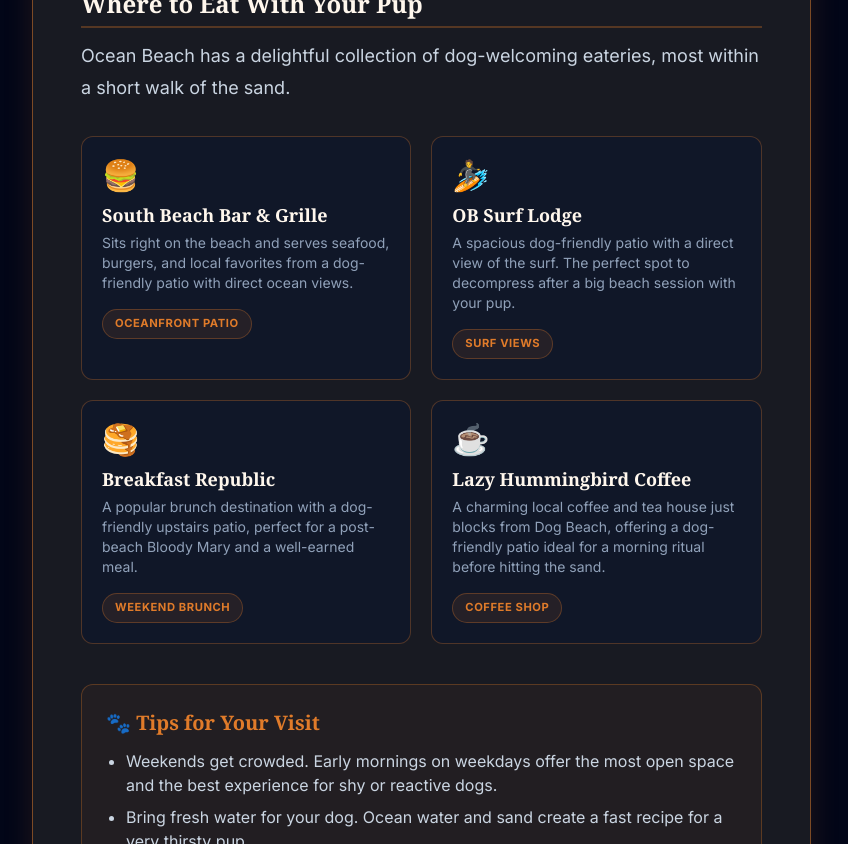
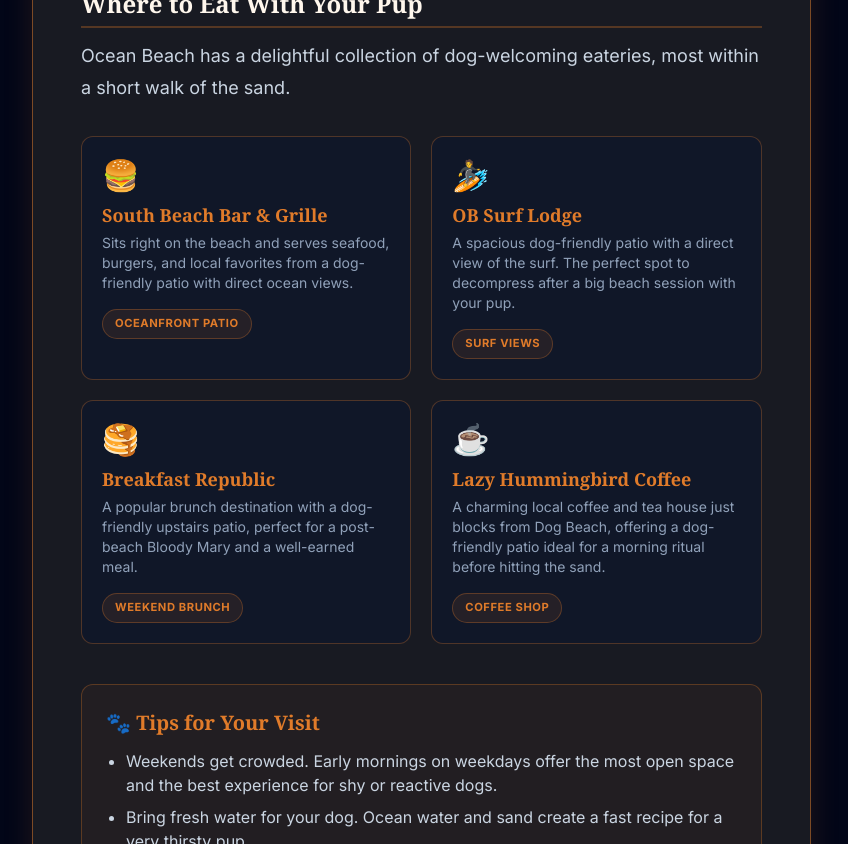
Before and after one commit to blakeo00/eztravelz, a Next.js app: page /pet-travel in a window 1280 px wide. Shown: the part 3640-4484 px from the top of the page, without its empty margins (0-848 px from the left). Built offline with nearby package versions, Linux system fonts and the light colour scheme.

Commit message:
feat: make hotel and restaurant cards fully clickable

```diff
--- a/src/components/DogBeachArticle.tsx
+++ b/src/components/DogBeachArticle.tsx
@@ -77,41 +77,41 @@ export default function DogBeachArticle() {
 
                 {/* Lodging Cards */}
                 <div className="grid grid-cols-1 md:grid-cols-2 gap-5 my-8 not-prose">
-                    <div className="bg-slate-900/80 border border-[#e07b2a]/30 rounded-xl p-5 hover:bg-slate-800/80 hover:border-[#e07b2a] hover:shadow-[0_0_15px_rgba(224,123,42,0.2)] hover:-translate-y-1 transition-all duration-300">
+                    <a href="https://oceanvillainn.com/" target="_blank" rel="noopener noreferrer" className="block group bg-slate-900/80 border border-[#e07b2a]/30 rounded-xl p-5 hover:bg-slate-800/80 hover:border-[#e07b2a] hover:shadow-[0_0_15px_rgba(224,123,42,0.2)] hover:-translate-y-1 transition-all duration-300">
                         <div className="text-3xl mb-2">🏨</div>
-                        <h3 className="font-serif text-lg text-[#e07b2a] font-bold mb-1 hover:text-[#f3954a] transition-colors"><a href="https://oceanvillainn.com/" target="_blank" rel="noopener noreferrer">Ocean Villa Inn on Dog Beach</a></h3>
+                        <h3 className="font-serif text-lg text-[#e07b2a] font-bold mb-1 group-hover:text-[#f3954a] transition-colors">Ocean Villa Inn on Dog Beach</h3>
                         <p className="text-sm text-slate-400 mb-3">
                             Located directly across the street from Dog Beach, this property features a fenced dog run, grassy walking space, a luxurious dog wash, tile floors, and complimentary treats in the lobby.
                         </p>
                         <span className="inline-block text-[0.7rem] font-bold tracking-wider uppercase bg-[#e07b2a]/10 border border-[#e07b2a]/30 text-[#e07b2a] py-1 px-3 rounded-full">Directly on Beach</span>
-                    </div>
+                    </a>
 
-                    <div className="bg-slate-900/80 border border-[#e07b2a]/30 rounded-xl p-5 hover:bg-slate-800/80 hover:border-[#e07b2a] hover:shadow-[0_0_15px_rgba(224,123,42,0.2)] hover:-translate-y-1 transition-all duration-300">
+                    <a href="https://www.obhotel.com/" target="_blank" rel="noopener noreferrer" className="block group bg-slate-900/80 border border-[#e07b2a]/30 rounded-xl p-5 hover:bg-slate-800/80 hover:border-[#e07b2a] hover:shadow-[0_0_15px_rgba(224,123,42,0.2)] hover:-translate-y-1 transition-all duration-300">
                         <div className="text-3xl mb-2">🌊</div>
-                        <h3 className="font-serif text-lg text-[#e07b2a] font-bold mb-1 hover:text-[#f3954a] transition-colors"><a href="https://www.obhotel.com/" target="_blank" rel="noopener noreferrer">Ocean Beach Hotel</a></h3>
+                        <h3 className="font-serif text-lg text-[#e07b2a] font-bold mb-1 group-hover:text-[#f3954a] transition-colors">Ocean Beach Hotel</h3>
                         <p className="text-sm text-slate-400 mb-3">
                             Situated at 5080 Newport Avenue with beach access, all ground-floor patio rooms welcome up to two dogs at no extra fee. Expect stunning patio views of the Pacific.
                         </p>
                         <span className="inline-block text-[0.7rem] font-bold tracking-wider uppercase bg-[#e07b2a]/10 border border-[#e07b2a]/30 text-[#e07b2a] py-1 px-3 rounded-full">No Pet Fee</span>
-                    </div>
+                    </a>
 
-                    <div className="bg-slate-900/80 border border-[#e07b2a]/30 rounded-xl p-5 hover:bg-slate-800/80 hover:border-[#e07b2a] hover:shadow-[0_0_15px_rgba(224,123,42,0.2)] hover:-translate-y-1 transition-all duration-300">
+                    <a href="https://www.thedana.com/" target="_blank" rel="noopener noreferrer" className="block group bg-slate-900/80 border border-[#e07b2a]/30 rounded-xl p-5 hover:bg-slate-800/80 hover:border-[#e07b2a] hover:shadow-[0_0_15px_rgba(224,123,42,0.2)] hover:-translate-y-1 transition-all duration-300">
                         <div className="text-3xl mb-2">⛵</div>
-                        <h3 className="font-serif text-lg text-[#e07b2a] font-bold mb-1 hover:text-[#f3954a] transition-colors"><a href="https://www.thedana.com/" target="_blank" rel="noopener noreferrer">The Dana at Mission Bay</a></h3>
+                        <h3 className="font-serif text-lg text-[#e07b2a] font-bold mb-1 group-hover:text-[#f3954a] transition-colors">The Dana at Mission Bay</h3>
                         <p className="text-sm text-slate-400 mb-3">
                             A short drive away, this waterfront resort welcomes up to two dogs per room with no weight restriction and offers serene walking paths along Mission Bay Aquatic Park.
                         </p>
                         <span className="inline-block text-[0.7rem] font-bold tracking-wider uppercase bg-[#e07b2a]/10 border border-[#e07b2a]/30 text-[#e07b2a] py-1 px-3 rounded-full">No Weight Limit</span>
-                    </div>
+                    </a>
 
-                    <div className="bg-slate-900/80 border border-[#e07b2a]/30 rounded-xl p-5 hover:bg-slate-800/80 hover:border-[#e07b2a] hover:shadow-[0_0_15px_rgba(224,123,42,0.2)] hover:-translate-y-1 transition-all duration-300">
+                    <a href="https://www.bahiahotel.com/" target="_blank" rel="noopener noreferrer" className="block group bg-slate-900/80 border border-[#e07b2a]/30 rounded-xl p-5 hover:bg-slate-800/80 hover:border-[#e07b2a] hover:shadow-[0_0_15px_rgba(224,123,42,0.2)] hover:-translate-y-1 transition-all duration-300">
                         <div className="text-3xl mb-2">🌴</div>
-                        <h3 className="font-serif text-lg text-[#e07b2a] font-bold mb-1 hover:text-[#f3954a] transition-colors"><a href="https://www.bahiahotel.com/" target="_blank" rel="noopener noreferrer">Bahia Resort Hotel</a></h3>
+                        <h3 className="font-serif text-lg text-[#e07b2a] font-bold mb-1 group-hover:text-[#f3954a] transition-colors">Bahia Resort Hotel</h3>
                         <p className="text-sm text-slate-400 mb-3">
                             A beloved Mission Bay resort that consistently earns top ratings for its dog-friendly atmosphere and generous amenities for guests traveling with pets.
                         </p>
                         <span className="inline-block text-[0.7rem] font-bold tracking-wider uppercase bg-[#e07b2a]/10 border border-[#e07b2a]/30 text-[#e07b2a] py-1 px-3 rounded-full">Top Rated</span>
-                    </div>
+                    </a>
                 </div>
 
                 <h2 className="text-2xl mt-10 mb-3 pb-1.5 border-b-2 border-[#e07b2a]/30">Where to Eat With Your Pup</h2>
@@ -119,41 +119,41 @@ export default function DogBeachArticle() {
 
                 {/* Dining Cards */}
                 <div className="grid grid-cols-1 md:grid-cols-2 gap-5 my-8 not-prose">
-                    <div className="bg-slate-900/80 border border-[#e07b2a]/30 rounded-xl p-5 hover:bg-slate-800/80 hover:border-[#e07b2a] hover:shadow-[0_0_15px_rgba(224,123,42,0.2)] hover:-translate-y-1 transition-all duration-300">
+                    <a href="https://southbeachob.com/" target="_blank" rel="noopener noreferrer" className="block group bg-slate-900/80 border border-[#e07b2a]/30 rounded-xl p-5 hover:bg-slate-800/80 hover:border-[#e07b2a] hover:shadow-[0_0_15px_rgba(224,123,42,0.2)] hover:-translate-y-1 transition-all duration-300">
                         <div className="text-3xl mb-2">🍔</div>
-                        <h3 className="font-serif text-lg text-orange-50 font-bold mb-1">South Beach Bar &amp; Grille</h3>
+                        <h3 className="font-serif text-lg text-[#e07b2a] font-bold mb-1 group-hover:text-[#f3954a] transition-colors">South Beach Bar &amp; Grille</h3>
                         <p className="text-sm text-slate-400 mb-3">
                             Sits right on the beach and serves seafood, burgers, and local favorites from a dog-friendly patio with direct ocean views.
                         </p>
                         <span className="inline-block text-[0.7rem] font-bold tracking-wider uppercase bg-[#e07b2a]/10 border border-[#e07b2a]/30 text-[#e07b2a] py-1 px-3 rounded-full">Oceanfront Patio</span>
-                    </div>
+                    </a>
 
-                    <div className="bg-slate-900/80 border border-[#e07b2a]/30 rounded-xl p-5 hover:bg-slate-800/80 hover:border-[#e07b2a] hover:shadow-[0_0_15px_rgba(224,123,42,0.2)] hover:-translate-y-1 transition-all duration-300">
+                    <a href="https://obsurflodge.com/" target="_blank" rel="noopener noreferrer" className="block group bg-slate-900/80 border border-[#e07b2a]/30 rounded-xl p-5 hover:bg-slate-800/80 hover:border-[#e07b2a] hover:shadow-[0_0_15px_rgba(224,123,42,0.2)] hover:-translate-y-1 transition-all duration-300">
                         <div className="text-3xl mb-2">🏄</div>
-                        <h3 className="font-serif text-lg text-orange-50 font-bold mb-1">OB Surf Lodge</h3>
+                        <h3 className="font-serif text-lg text-[#e07b2a] font-bold mb-1 group-hover:text-[#f3954a] transition-colors">OB Surf Lodge</h3>
                         <p className="text-sm text-slate-400 mb-3">
                             A spacious dog-friendly patio with a direct view of the surf. The perfect spot to decompress after a big beach session with your pup.
                         </p>
                         <span className="inline-block text-[0.7rem] font-bold tracking-wider uppercase bg-[#e07b2a]/10 border border-[#e07b2a]/30 text-[#e07b2a] py-1 px-3 rounded-full">Surf Views</span>
-                    </div>
+                    </a>
 
-                    <div className="bg-slate-900/80 border border-[#e07b2a]/30 rounded-xl p-5 hover:bg-slate-800/80 hover:border-[#e07b2a] hover:shadow-[0_0_15px_rgba(224,123,42,0.2)] hover:-translate-y-1 transition-all duration-300">
+                    <a href="https://www.breakfastrepublic.com/" target="_blank" rel="noopener noreferrer" className="block group bg-slate-900/80 border border-[#e07b2a]/30 rounded-xl p-5 hover:bg-slate-800/80 hover:border-[#e07b2a] hover:shadow-[0_0_15px_rgba(224,123,42,0.2)] hover:-translate-y-1 transition-all duration-300">
                         <div className="text-3xl mb-2">🥞</div>
-                        <h3 className="font-serif text-lg text-orange-50 font-bold mb-1">Breakfast Republic</h3>
+                        <h3 className="font-serif text-lg text-[#e07b2a] font-bold mb-1 group-hover:text-[#f3954a] transition-colors">Breakfast Republic</h3>
                         <p className="text-sm text-slate-400 mb-3">
                             A popular brunch destination with a dog-friendly upstairs patio, perfect for a post-beach Bloody Mary and a well-earned meal.
                         </p>
                         <span className="inline-block text-[0.7rem] font-bold tracking-wider uppercase bg-[#e07b2a]/10 border border-[#e07b2a]/30 text-[#e07b2a] py-1 px-3 rounded-full">Weekend Brunch</span>
-                    </div>
+                    </a>
 
-                    <div className="bg-slate-900/80 border border-[#e07b2a]/30 rounded-xl p-5 hover:bg-slate-800/80 hover:border-[#e07b2a] hover:shadow-[0_0_15px_rgba(224,123,42,0.2)] hover:-translate-y-1 transition-all duration-300">
+                    <a href="https://www.lazyhummingbird.com/" target="_blank" rel="noopener noreferrer" className="block group bg-slate-900/80 border border-[#e07b2a]/30 rounded-xl p-5 hover:bg-slate-800/80 hover:border-[#e07b2a] hover:shadow-[0_0_15px_rgba(224,123,42,0.2)] hover:-translate-y-1 transition-all duration-300">
                         <div className="text-3xl mb-2">☕</div>
-                        <h3 className="font-serif text-lg text-orange-50 font-bold mb-1">Lazy Hummingbird Coffee</h3>
+                        <h3 className="font-serif text-lg text-[#e07b2a] font-bold mb-1 group-hover:text-[#f3954a] transition-colors">Lazy Hummingbird Coffee</h3>
                         <p className="text-sm text-slate-400 mb-3">
                             A charming local coffee and tea house just blocks from Dog Beach, offering a dog-friendly patio ideal for a morning ritual before hitting the sand.
                         </p>
                         <span className="inline-block text-[0.7rem] font-bold tracking-wider uppercase bg-[#e07b2a]/10 border border-[#e07b2a]/30 text-[#e07b2a] py-1 px-3 rounded-full">Coffee Shop</span>
-                    </div>
+                    </a>
                 </div>
 
                 {/* Tips Box */}
```
